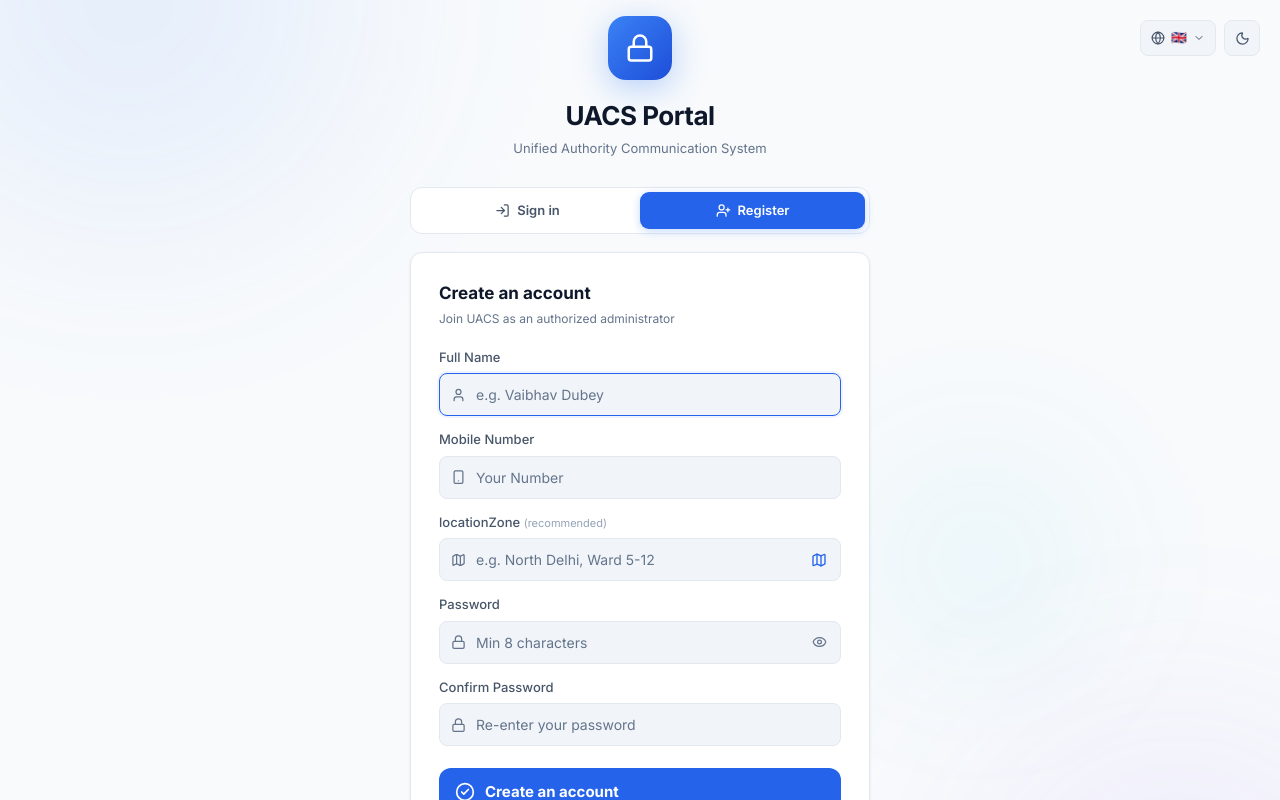
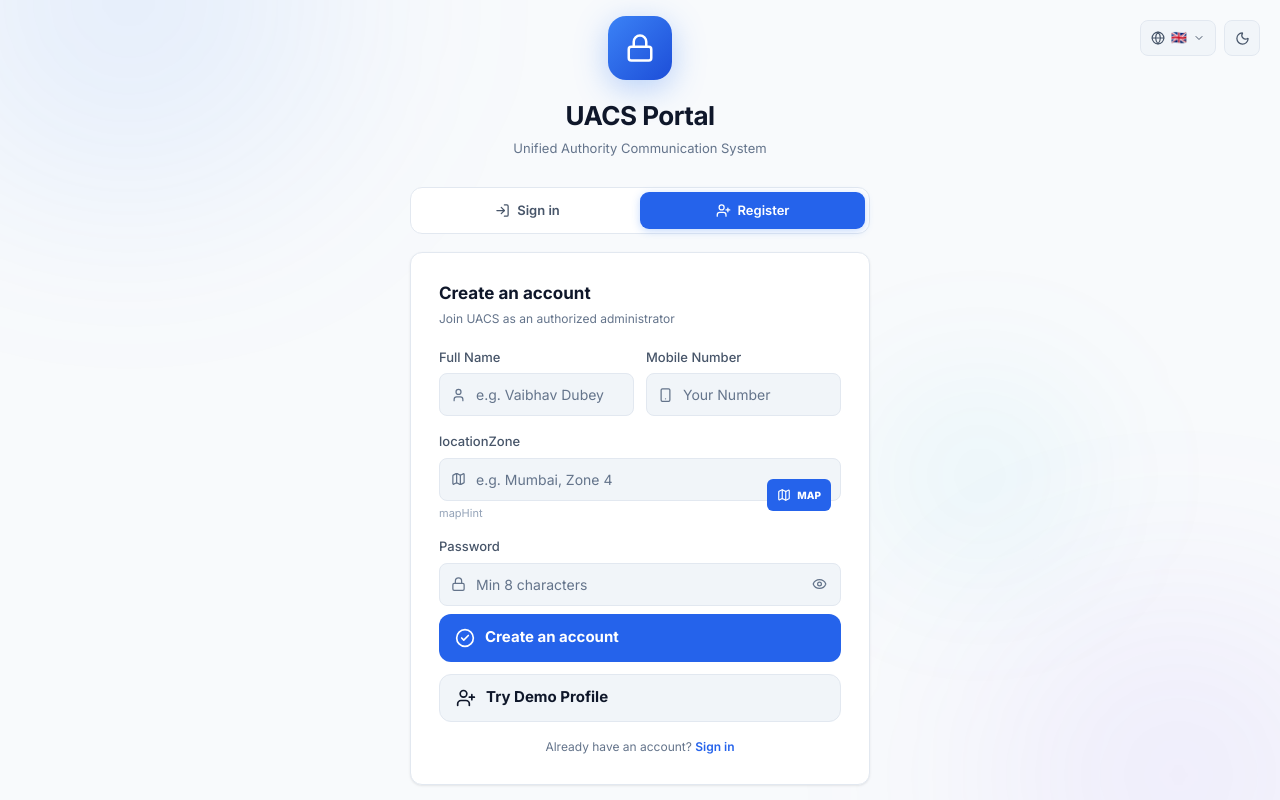
Before and after one commit to Vaibhav-vx/UACS, a React (Vite) app in the folder frontend/: page /login in a window 1280 px wide. Both pictures are taken after a click on the button "Register". Shown: the top 800 px of the page. Built offline with nearby package versions, Linux system fonts and the light colour scheme.

Commit message:
feat: re-implement simplified registration with map-based location

```diff
--- a/frontend/src/pages/LoginPage.jsx
+++ b/frontend/src/pages/LoginPage.jsx
@@ -198,7 +198,7 @@ export default function LoginPage() {
     if (!regName.trim())  { setRegError('Full name is required'); return; }
     if (!regPhone.trim()) { setRegError('Mobile number is required'); return; }
     if (!isPasswordStrong) { setRegError('Please meet all password requirements'); return; }
-    if (regPassword !== regConfirm) { setRegError('Passwords do not match'); return; }
+    if (!regPassword)     { setRegError('Password is required'); return; }
 
     setRegLoading(true);
     try {
@@ -445,7 +445,9 @@ export default function LoginPage() {
                   </div>
                 )}
 
-                <div style={{ display: 'flex', flexDirection: 'column', gap: 14 }}>
+                <div style={{ display: 'flex', flexDirection: 'column', gap: 16 }}>
+                  {/* Name & Phone Row */}
+                  <div style={{ display: 'grid', gridTemplateColumns: '1fr 1fr', gap: 12 }}>
                     <Field
                       id="reg-name"
                       label={t('fullName') || 'Full Name'}
@@ -453,45 +455,55 @@ export default function LoginPage() {
                       value={regName}
                       onChange={e => { setRegName(e.target.value); setRegError(''); }}
                       placeholder="e.g. Vaibhav Dubey"
-                    autoFocus
-                    autoComplete="name"
                     />
                     <Field
                       id="reg-phone"
-                    label={t('mobileNumber') || 'Mobile Number'}
+                      label={t('mobileNumber') || 'Mobile'}
                       icon={Smartphone}
                       type="tel"
                       value={regPhone}
                       onChange={e => { setRegPhone(formatPhoneNumber(e.target.value)); setRegError(''); }}
                       placeholder="Your Number"
-                    autoComplete="tel"
                     />
+                  </div>
+
+                  {/* Location / Zone Field — The star of the show */}
+                  <div style={{ position: 'relative' }}>
                     <Field
                       id="reg-dept"
-                    label={<>{t('locationZone') || 'Location / Zone'} <span style={{ fontSize: 11, color: 'var(--text-dim)', fontWeight: 400 }}>({t('recommended') || 'recommended'})</span></>}
+                      label={t('locationZone') || 'Location / Area'}
                       icon={Map}
                       value={regDept}
                       onChange={e => { setRegDept(e.target.value); setRegError(''); }}
-                    placeholder={t('zonePlaceholder') || "e.g. Mumbai, Zone 4"}
-                    autoComplete="address-level2"
-                    rightEl={
+                      placeholder="e.g. Mumbai, Zone 4"
+                      hint={regLat ? `📌 Pinned: ${regLat.toFixed(4)}, ${regLng.toFixed(4)}` : t('mapHint') || 'Enter area name or use map icon'}
+                    />
                     <button
                       type="button"
                       onClick={() => setShowMapPicker(true)}
                       style={{
-                          position: 'absolute', right: 10, top: '50%', transform: 'translateY(-50%)',
-                          background: 'none', border: 'none', cursor: 'pointer', color: 'var(--accent)',
-                          padding: 4, display: 'flex', transition: 'transform 0.2s'
+                        position: 'absolute',
+                        right: '10px',
+                        bottom: '10px',
+                        height: '32px',
+                        padding: '0 10px',
+                        background: 'var(--accent)',
+                        color: 'white',
+                        border: 'none',
+                        borderRadius: '6px',
+                        fontSize: '10px',
+                        fontWeight: 800,
+                        cursor: 'pointer',
+                        display: 'flex',
+                        alignItems: 'center',
+                        gap: '6px',
+                        zIndex: 10
                       }}
-                        title="Pick from map"
-                        onMouseEnter={e => e.currentTarget.style.transform = 'translateY(-50%) scale(1.1)'}
-                        onMouseLeave={e => e.currentTarget.style.transform = 'translateY(-50%) scale(1)'}
                     >
-                        <Map style={{ width: 16, height: 16 }} />
+                      <Map size={14} />
+                      MAP
                     </button>
-                    }
-                    hint={regLat ? `📍 ${regLat.toFixed(4)}, ${regLng.toFixed(4)}` : ''}
-                  />
+                  </div>
 
                   {showMapPicker && (
                     <MapZonePicker
@@ -506,7 +518,8 @@ export default function LoginPage() {
                       onClose={() => setShowMapPicker(false)}
                     />
                   )}
-                  <div>
+
+                  <div style={{ position: 'relative' }}>
                     <Field
                       id="reg-password"
                       label={t('passwordLabel') || 'Password'}
@@ -518,40 +531,10 @@ export default function LoginPage() {
                       autoComplete="new-password"
                       rightEl={<EyeBtn show={showRegPwd} toggle={() => setShowRegPwd(v => !v)} />}
                     />
+                  </div>
 
-                    {/* Strength Checklist */}
-                    {regPassword && (
-                      <div style={{ marginTop: 10, padding: '10px 12px', borderRadius: 8, background: 'var(--bg-hover)', border: '1px solid var(--border)' }}>
-                        <p style={{ fontSize: 11, fontWeight: 700, marginBottom: 6, color: 'var(--text-muted)', textTransform: 'uppercase', letterSpacing: '0.05em' }}>{t('securityRequirements') || 'Security Requirements'}</p>
-                        <div style={{ display: 'grid', gridTemplateColumns: '1fr 1fr', gap: '6px 12px' }}>
-                          {[
-                            { label: t('eightPlusChars') || '8+ Characters', met: criteria.length },
-                            { label: t('uppercase') || 'Uppercase', met: criteria.upper },
-                            { label: t('number') || 'Number', met: criteria.number },
-                            { label: t('specialSymbol') || 'Special Symbol', met: criteria.special },
-                          ].map(c => (
-                            <div key={c.label} style={{ display: 'flex', alignItems: 'center', gap: 6, fontSize: 11, color: c.met ? 'var(--accent)' : 'var(--text-dim)' }}>
-                              <div style={{ width: 12, height: 12, borderRadius: '50%', background: c.met ? 'var(--accent)' : 'transparent', border: `1px solid ${c.met ? 'var(--accent)' : 'var(--border)'}`, display: 'flex', alignItems: 'center', justifyContent: 'center' }}>
-                                {c.met && <CheckCircle2 style={{ width: 8, height: 8, color: 'white' }} />}
+                  <PasswordStrength password={regPassword} />
                 </div>
-                              {c.label}
-                            </div>
-                          ))}
-                        </div>
-                      </div>
-                    )}
-                  </div>
-                  <Field
-                    id="reg-confirm"
-                    label={t('confirmPassword') || 'Confirm Password'}
-                    icon={Lock}
-                    type={showRegPwd ? 'text' : 'password'}
-                    value={regConfirm}
-                    onChange={e => { setRegConfirm(e.target.value); setRegError(''); }}
-                    placeholder={t('reEnterPassword') || "Re-enter your password"}
-                    autoComplete="new-password"
-                    hint={regConfirm && regPassword !== regConfirm ? (t('passwordsDontMatch') || '⚠ Passwords do not match') : regConfirm && regPassword === regConfirm ? (t('passwordsMatch') || '✓ Passwords match') : ''}
-                  />
 
                   <div style={{ marginTop: 8 }}>
                     <button
@@ -577,7 +560,6 @@ export default function LoginPage() {
                       <UserPlus style={{ width: 20, height: 20 }} /> {t('demoLogin') || 'Try Demo Profile'}
                     </button>
                   </div>
-                </div>
 
                 <p style={{ textAlign: 'center', fontSize: 12, color: 'var(--text-muted)', marginTop: 16 }}>
                   {t('alreadyHaveAccount') || 'Already have an account?'}{' '}
```
Lines whose indentation alone changed are shown as unchanged.
